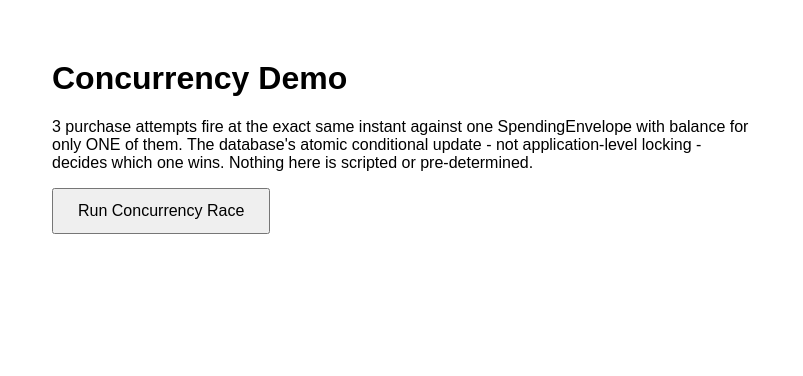
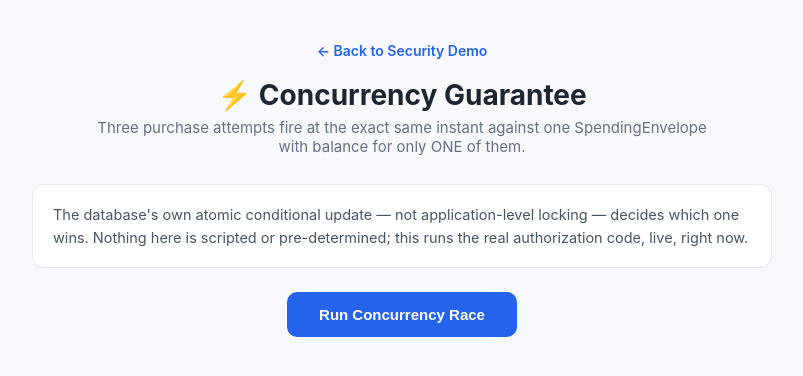
Before and after one commit to AjayBandiwaddar/Envelope, a Django app: page /concurrency-demo/ in a window 1280 px wide. Shown: the top 376 px of the page, without its empty margins (238-1041 px from the left). Run offline with Django 5.2, Linux system fonts and the light colour scheme; some libraries are stand-ins or nearby versions.

Commit message:
Redesign Concurrency Demo UI to match Agent Console; fix row-rebuild flicker

```diff
--- a/backend/apps/commerce/templates/commerce/concurrency_demo.html
+++ b/backend/apps/commerce/templates/commerce/concurrency_demo.html
@@ -2,56 +2,136 @@
 <html>
 <head>
   <title>Concurrency Demo - Reference Merchant</title>
+  <link rel="stylesheet" href="https://use.fontawesome.com/releases/v5.11.2/css/all.css">
   <style>
-    body { font-family: sans-serif; max-width: 700px; margin: 60px auto; }
-    .attempt-row { padding: 14px; margin: 8px 0; border-radius: 6px; border: 2px solid #ddd; font-size: 16px; }
-    .PENDING { border-color: #ccc; color: #888; }
-    .HELD { border-color: #16a34a; background: #f0fdf4; color: #166534; font-weight: bold; }
-    .DENIED { border-color: #dc2626; background: #fef2f2; color: #991b1b; font-weight: bold; }
-    #run-btn { padding: 12px 24px; font-size: 16px; }
-    #summary { margin-top: 24px; padding: 16px; background: #eff6ff; border-radius: 6px; display: none; }
+    * { box-sizing: border-box; }
+    body {
+      font-family: -apple-system, "Segoe UI", Roboto, sans-serif;
+      max-width: 780px; margin: 40px auto; padding: 0 20px;
+      background: #f7f9fc; color: #1c2530;
+    }
+    header { margin-bottom: 28px; text-align: center; }
+    header h1 { font-size: 28px; margin: 0 0 6px; }
+    header p { color: #667085; margin: 0; font-size: 15px; max-width: 620px; margin: 0 auto; }
+
+    .nav-back { text-align: center; margin-bottom: 18px; }
+    .nav-back a { color: #2563eb; text-decoration: none; font-size: 14px; font-weight: 600; }
+    .nav-back a:hover { text-decoration: underline; }
+
+    #run-btn {
+      display: block; margin: 0 auto 30px; padding: 14px 32px; font-size: 15px;
+      font-weight: 600; color: white; background: #2563eb; border: none;
+      border-radius: 10px; cursor: pointer; transition: background 0.15s;
+    }
+    #run-btn:hover:not(:disabled) { background: #1d4ed8; }
+    #run-btn:disabled { background: #a8b3c2; cursor: not-allowed; }
+
+    .attempt-row {
+      display: flex; align-items: center; gap: 14px;
+      padding: 16px 18px; margin: 10px 0; border-radius: 12px;
+      background: white; border: 1.5px solid #e5e9f0; font-size: 15px;
+      animation: slideIn 0.3s ease;
+    }
+    @keyframes slideIn { from { opacity: 0; transform: translateY(-6px); } to { opacity: 1; transform: translateY(0); } }
+
+    .attempt-icon {
+      width: 34px; height: 34px; border-radius: 50%; display: flex;
+      align-items: center; justify-content: center; flex-shrink: 0; font-size: 14px;
+    }
+    .attempt-row.PENDING { border-color: #e5e9f0; color: #9aa4b2; }
+    .attempt-row.PENDING .attempt-icon { background: #eef1f6; color: #9aa4b2; }
+    .attempt-row.HELD { border-color: #16a34a; background: #f0fdf4; }
+    .attempt-row.HELD .attempt-icon { background: #dcfce7; color: #16a34a; }
+    .attempt-row.DENIED { border-color: #dc2626; background: #fef2f2; }
+    .attempt-row.DENIED .attempt-icon { background: #fee2e2; color: #dc2626; }
+
+    .attempt-title { font-weight: 700; }
+    .attempt-reason { font-size: 13px; color: #667085; margin-top: 2px; }
+
+    #summary {
+      display: none; margin-top: 20px; padding: 18px 20px;
+      background: #eff6ff; border: 1.5px solid #bfdbfe; border-radius: 12px;
+      font-size: 14.5px; line-height: 1.6;
+    }
+    #summary strong { color: #1e3a8a; }
+
+    .explainer {
+      background: white; border: 1.5px solid #e5e9f0; border-radius: 12px;
+      padding: 18px 20px; margin-bottom: 24px; font-size: 14.5px; color: #475467; line-height: 1.6;
+    }
   </style>
 </head>
 <body>
-  <h1>Concurrency Demo</h1>
-  <p>
-    3 purchase attempts fire at the exact same instant against one
-    SpendingEnvelope with balance for only ONE of them. The database's
-    atomic conditional update - not application-level locking - decides
-    which one wins. Nothing here is scripted or pre-determined.
-  </p>
+  <div class="nav-back"><a href="/security-demo/">← Back to Security Demo</a></div>
+
+  <header>
+    <h1>⚡ Concurrency Guarantee</h1>
+    <p>Three purchase attempts fire at the exact same instant against one SpendingEnvelope with balance for only ONE of them.</p>
+  </header>
+
+  <div class="explainer">
+    The database's own atomic conditional update — not application-level locking — decides which one wins.
+    Nothing here is scripted or pre-determined; this runs the real authorization code, live, right now.
+  </div>
+
   <button id="run-btn">Run Concurrency Race</button>
   <div id="attempts"></div>
   <div id="summary"></div>
 
   <script>
+    function makeAttemptRow(index) {
+      const row = document.createElement('div');
+      row.className = 'attempt-row PENDING';
+      row.dataset.index = index;
+      row.innerHTML = `
+        <div class="attempt-icon"><i class="fas fa-clock"></i></div>
+        <div>
+          <div class="attempt-title">Attempt ${index + 1}: PENDING</div>
+          <div class="attempt-reason"></div>
+        </div>`;
+      return row;
+    }
+
     document.getElementById('run-btn').onclick = async function () {
       this.disabled = true;
-      document.getElementById('attempts').innerHTML = '';
+      this.textContent = 'Running...';
+      const container = document.getElementById('attempts');
+      container.innerHTML = '';
       document.getElementById('summary').style.display = 'none';
 
       const startResp = await fetch('/concurrency-demo/start/', { method: 'POST' });
       const { race_id } = await startResp.json();
 
+      let rowsBuilt = false;
+
       const poll = setInterval(async () => {
         const statusResp = await fetch(`/concurrency-demo/status/${race_id}/`);
         const status = await statusResp.json();
 
-        const container = document.getElementById('attempts');
-        container.innerHTML = '';
+        if (!rowsBuilt) {
+          Object.keys(status.attempts).forEach(i => container.appendChild(makeAttemptRow(parseInt(i))));
+          rowsBuilt = true;
+        }
+
         Object.entries(status.attempts).forEach(([i, a]) => {
-          const row = document.createElement('div');
+          const row = container.querySelector(`[data-index="${i}"]`);
+          if (row.className === `attempt-row ${a.status}`) return; // no change, skip
           row.className = `attempt-row ${a.status}`;
-          row.textContent = `Attempt ${parseInt(i) + 1}: ${a.status}` + (a.reason ? ` (${a.reason})` : '');
-          container.appendChild(row);
+          const icon = a.status === 'HELD' ? 'fa-check' : a.status === 'DENIED' ? 'fa-times' : 'fa-clock';
+          row.querySelector('.attempt-icon').innerHTML = `<i class="fas ${icon}"></i>`;
+          row.querySelector('.attempt-title').textContent = `Attempt ${parseInt(i) + 1}: ${a.status}`;
+          row.querySelector('.attempt-reason').textContent = a.reason || '';
         });
 
         if (status.done) {
           clearInterval(poll);
-          document.getElementById('run-btn').disabled = false;
+          const btn = document.getElementById('run-btn');
+          btn.disabled = false;
+          btn.textContent = 'Run Again';
           const summary = document.getElementById('summary');
           summary.style.display = 'block';
-          summary.innerHTML = `<strong>Final envelope balance: ₹${(status.final_remaining / 100).toFixed(2)} / ₹${(status.max_balance / 100).toFixed(2)}</strong><br>Exactly one attempt was held; the rest were correctly denied by the database's own atomic guarantee - never overdrawn, under real concurrent access.`;
+          summary.innerHTML = `<strong>Final envelope balance: ₹${(status.final_remaining / 100).toFixed(2)} / ₹${(status.max_balance / 100).toFixed(2)}</strong><br>
+            Exactly one attempt was held; the rest were correctly denied by the database's own atomic guarantee — never overdrawn, under real concurrent access.`;
         }
       }, 300);
     };
```
